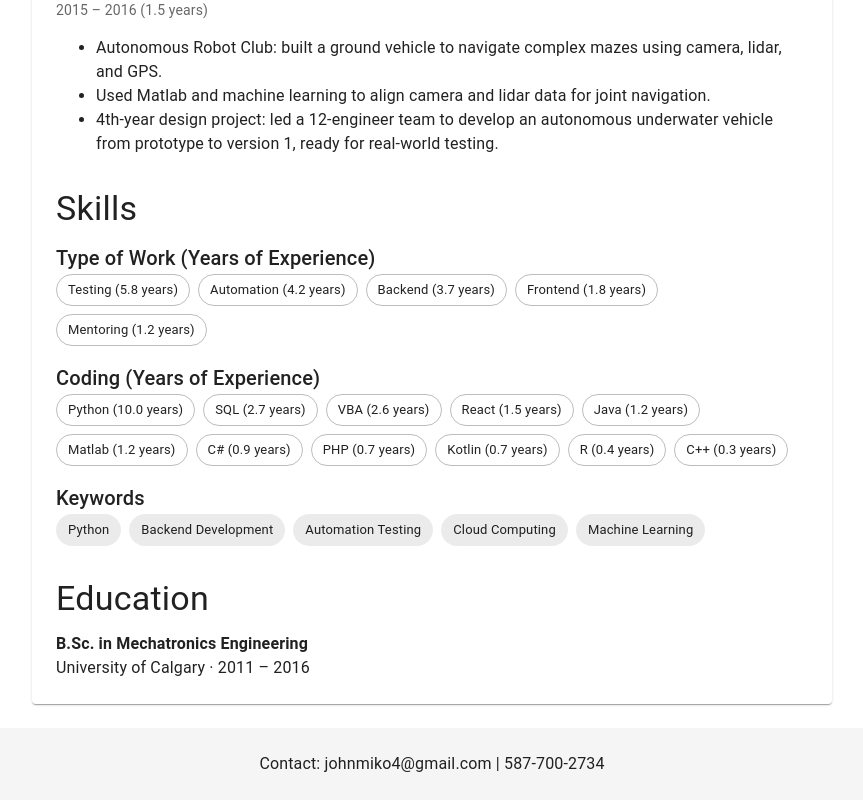
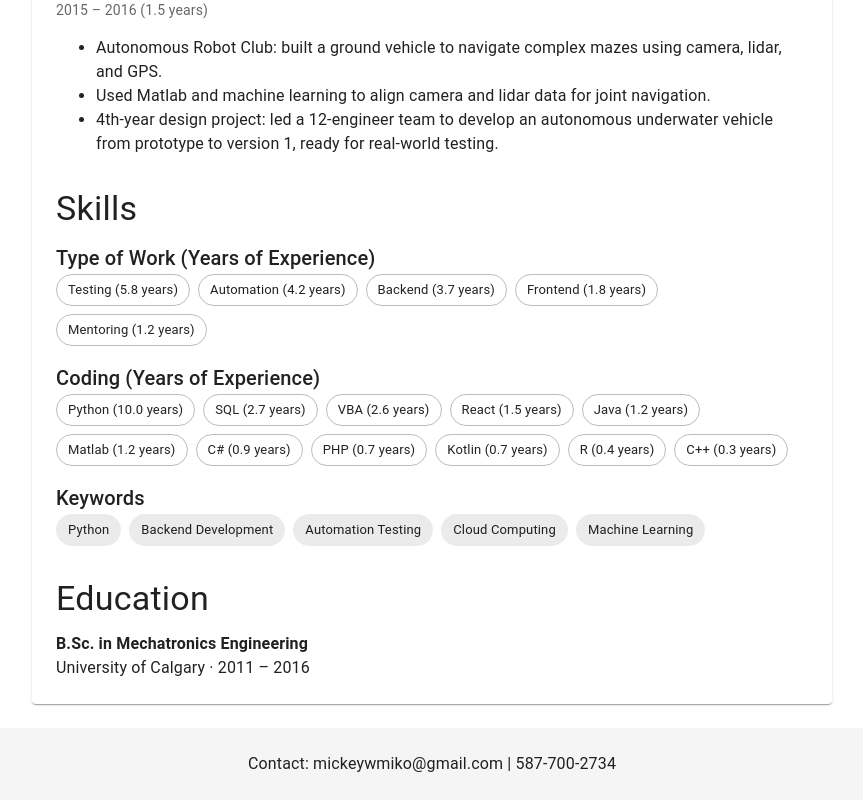
Before and after one commit to johnmiko/portfolio, a React (Vite) app: page / in a window 1280 px wide. Shown: the part 1725-2525 px from the top of the page, without its empty margins (208-1071 px from the left). Built offline with nearby package versions, Linux system fonts and the light colour scheme.

Commit message:
Update footer email to mickeywmiko@gmail.com

```diff
--- a/src/components/Layout.tsx
+++ b/src/components/Layout.tsx
@@ -35,7 +35,7 @@ const Layout: React.FC<{ children: React.ReactNode }> = ({ children }) => {
       <Box component="footer" sx={{ py: 3, px: 2, mt: 'auto', backgroundColor: 'grey.100' }}>
         <Container maxWidth="sm">
           <Typography variant="body1" align="center">
-            Contact: johnmiko4@gmail.com | 587-700-2734
+            Contact: mickeywmiko@gmail.com | 587-700-2734
           </Typography>
         </Container>
       </Box>
```
